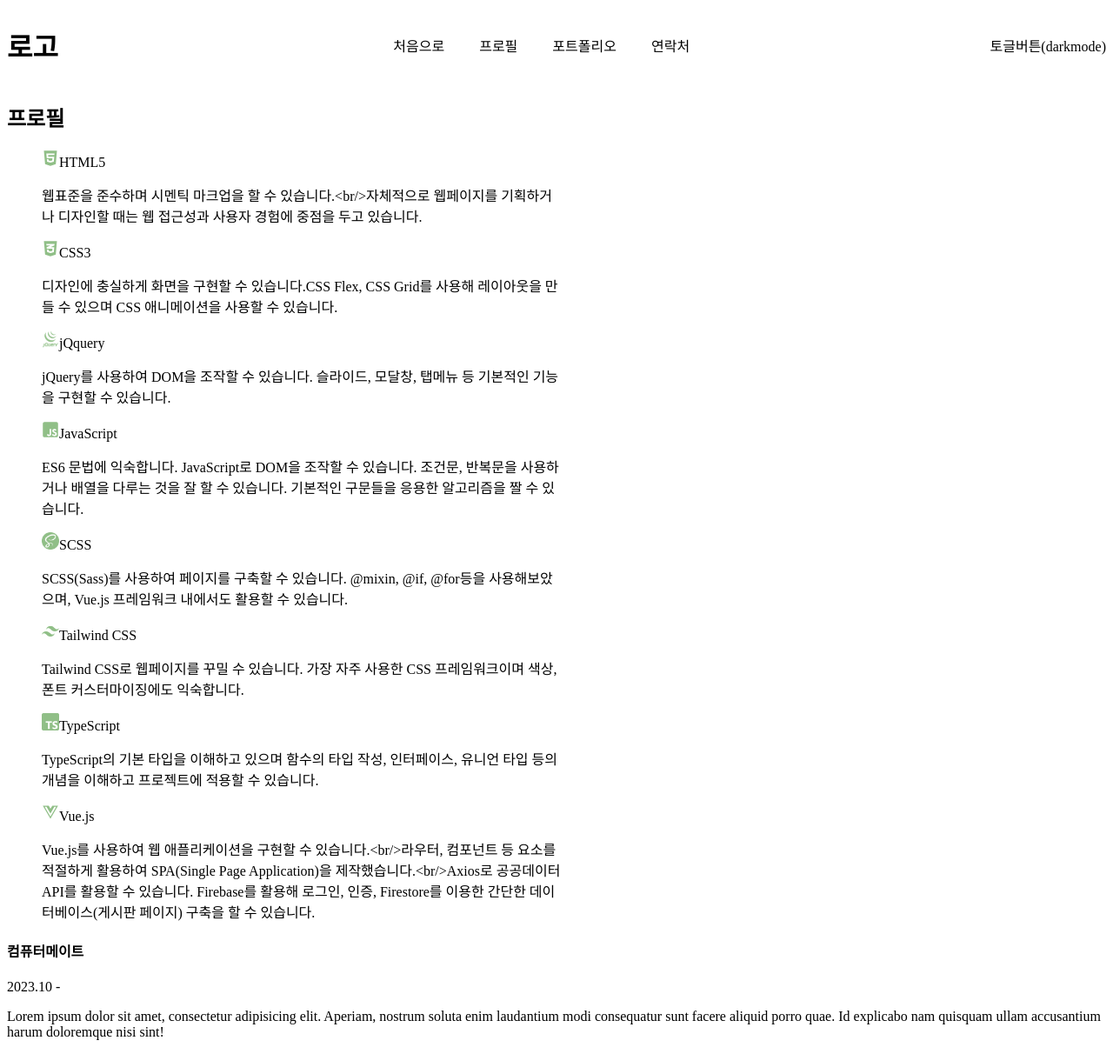
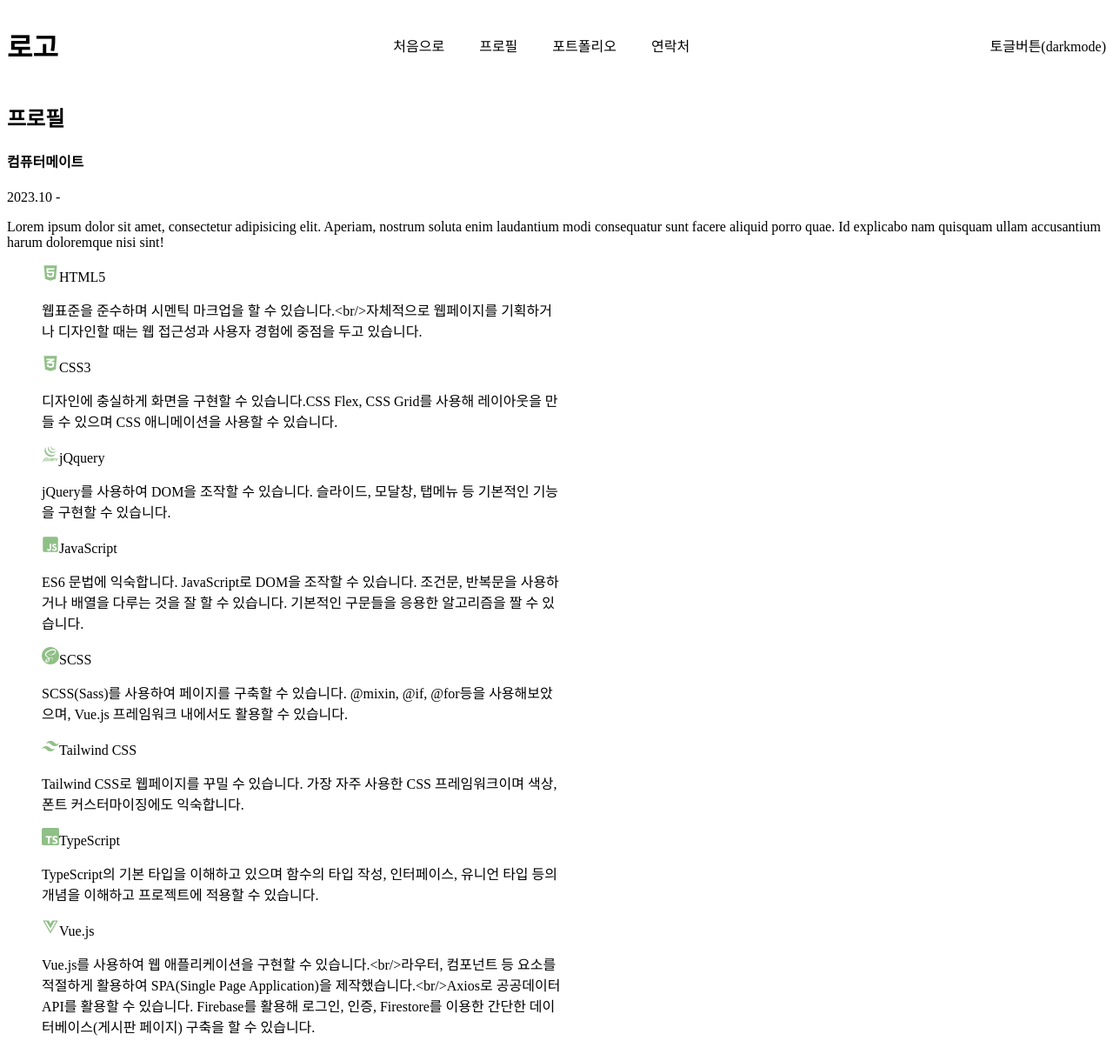
Before and after one commit to bundasse/portfolio-renewal, a Vue app: page /profile in a window 1280 px wide. Shown: the whole page at 87% size. Built offline with nearby package versions, Linux system fonts and the light colour scheme; a web font is replaced by a local one.

Commit message:
1211 프로필 컨텐츠 순서 변경

```diff
--- a/src/views/HomeView.vue
+++ b/src/views/HomeView.vue
@@ -6,7 +6,7 @@ const count = ref(0)
 
 <template>
   <div class="wrapper">
-    <h2 class="title">메인 페이지</h2>
+    <h2 class="title">뭐시기저시기한 프론트엔드 개발자 조영민입니다.</h2>
   </div>
 </template>
 
--- a/src/views/ProfileView.vue
+++ b/src/views/ProfileView.vue
@@ -11,6 +11,16 @@ function getImageUrl(name) {
 <template>
   <div class="wrapper">
     <h2 class="title">프로필</h2>
+    <div class="profile">
+
+    </div>
+    <div class="careers">
+      <h4>컴퓨터메이트</h4>
+      <p class="workDate">2023.10 -</p>
+      <p class="workDid">
+        Lorem ipsum dolor sit amet, consectetur adipisicing elit. Aperiam, nostrum soluta enim laudantium modi consequatur sunt facere aliquid porro quae. Id explicabo nam quisquam ullam accusantium harum doloremque nisi sint!
+      </p>
+    </div>
     <div class="skills">
       <ul>
         <li v-for="(e,i) in skillData" :key="i">
@@ -18,13 +28,6 @@ function getImageUrl(name) {
           {{ e.desc }}
         </li>
       </ul>
-    </div>
-    <div class="careers">
-      <h4>컴퓨터메이트</h4>
-      <p class="workDate">2023.10 -</p>
-      <p class="workDid">
-        Lorem ipsum dolor sit amet, consectetur adipisicing elit. Aperiam, nostrum soluta enim laudantium modi consequatur sunt facere aliquid porro quae. Id explicabo nam quisquam ullam accusantium harum doloremque nisi sint!
-      </p>
     </div>
   </div>
 </template>
```
